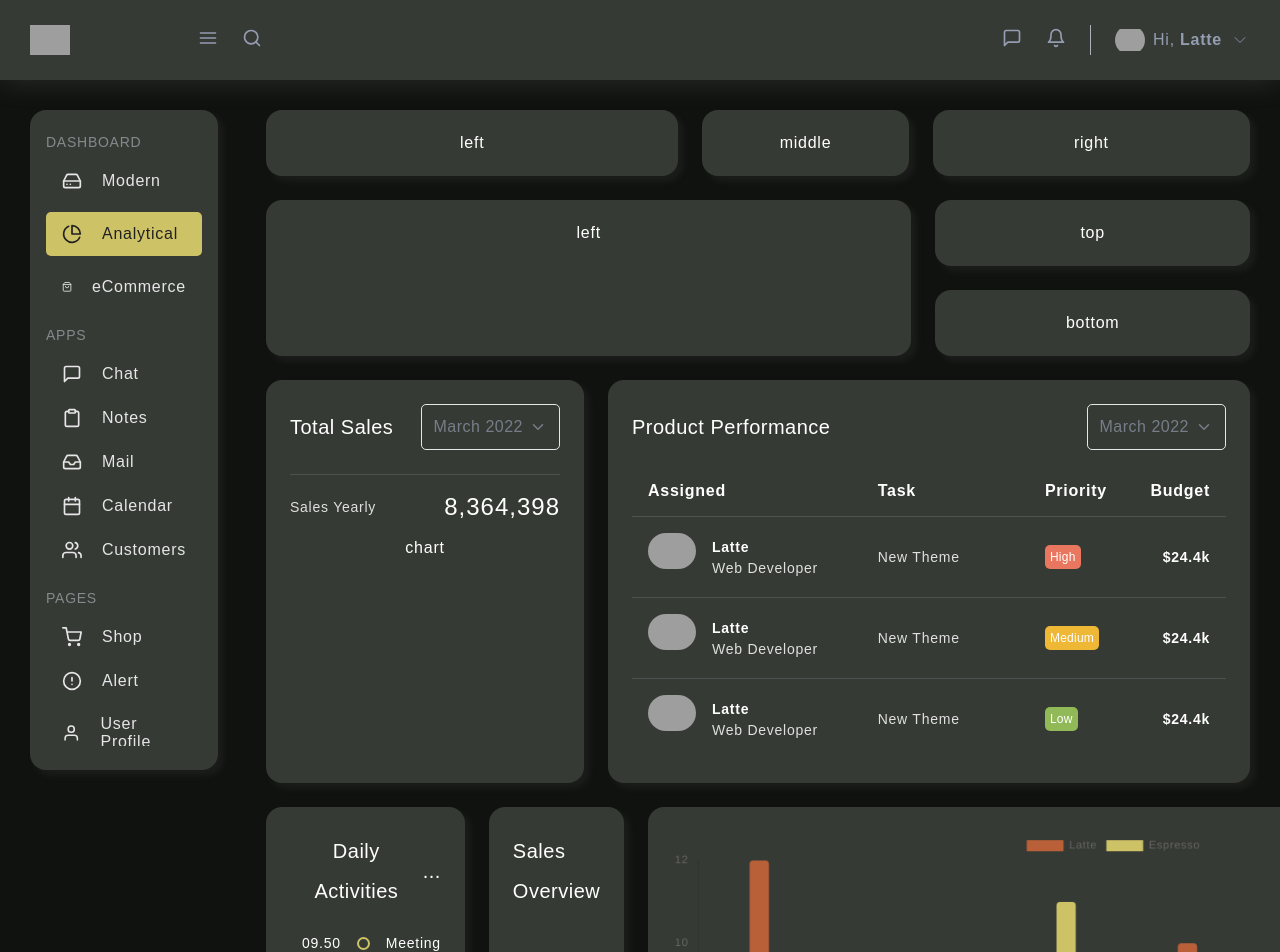
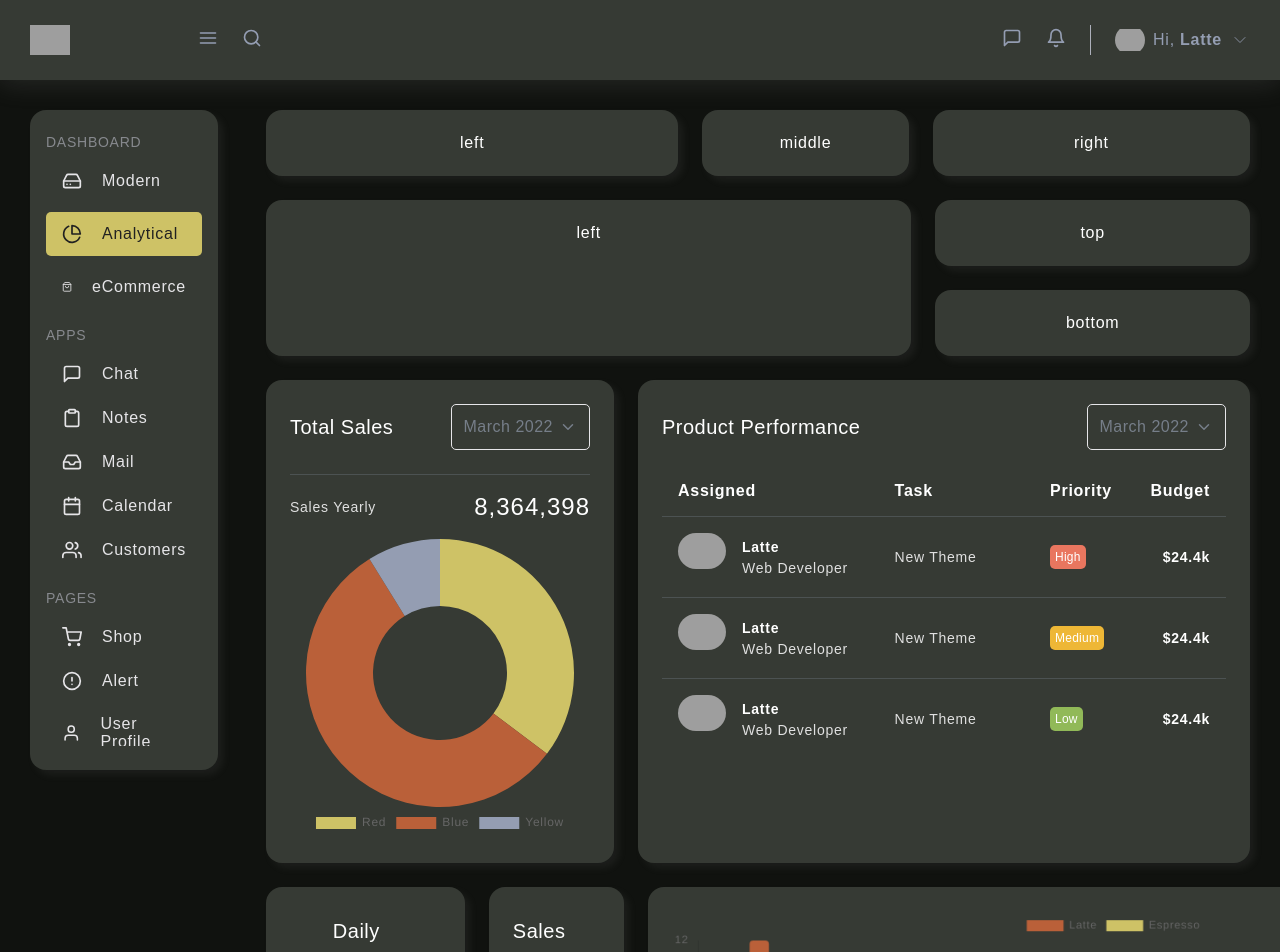
Before and after one commit to sweeetlatte/dashboard, a React (Create React App) app: page /modern in a window 1280 px wide. Shown: the top 952 px of the page. Built offline with nearby package versions, Linux system fonts and the light colour scheme; grey boxes are pictures that could not be loaded.

Commit message:
[feat][total sales] doughnut chart

```diff
--- a/src/components/TotalSales/index.tsx
+++ b/src/components/TotalSales/index.tsx
@@ -1,8 +1,40 @@
+import { ArcElement, Chart as ChartJS, Legend, Tooltip } from 'chart.js';
+import { Doughnut } from 'react-chartjs-2';
+
 import CustomSelectBox from '../CustomSelectBox';
 import styles from './styles.module.scss';
 
+ChartJS.register(ArcElement, Tooltip, Legend);
+
+const optionsChart = {
+  responsive: true,
+  plugins: {
+    legend: {
+      position: 'bottom' as const,
+    },
+    title: {
+      display: false,
+    },
+    tooltip: {
+      enabled: false,
+    },
+  },
+};
+
+const dataChart = {
+  labels: ['Red', 'Blue', 'Yellow'],
+  datasets: [
+    {
+      label: '# of Votes',
+      data: [12, 19, 3],
+      backgroundColor: ['#cec266', '#ba6039', '#949db2'],
+      borderWidth: 0,
+    },
+  ],
+};
+
 export default function TotalSales() {
-  const data = [
+  const options = [
     {
       value: '2021',
       label: 'Dec 2021',
@@ -23,8 +55,8 @@ export default function TotalSales() {
         <div>Total Sales</div>
         <div className={styles.selectBox}>
           <CustomSelectBox
-            data={data}
-            placeholder={data[0].label}
+            data={options}
+            placeholder={options[0].label}
             width='max-content'
             height='50px'
           />
@@ -34,7 +66,7 @@ export default function TotalSales() {
         <div className={styles.text}>Sales Yearly</div>
         <div className={styles.number}>8,364,398</div>
       </div>
-      <div>chart</div>
+      <Doughnut options={optionsChart} data={dataChart} />
     </>
   );
 }
```
